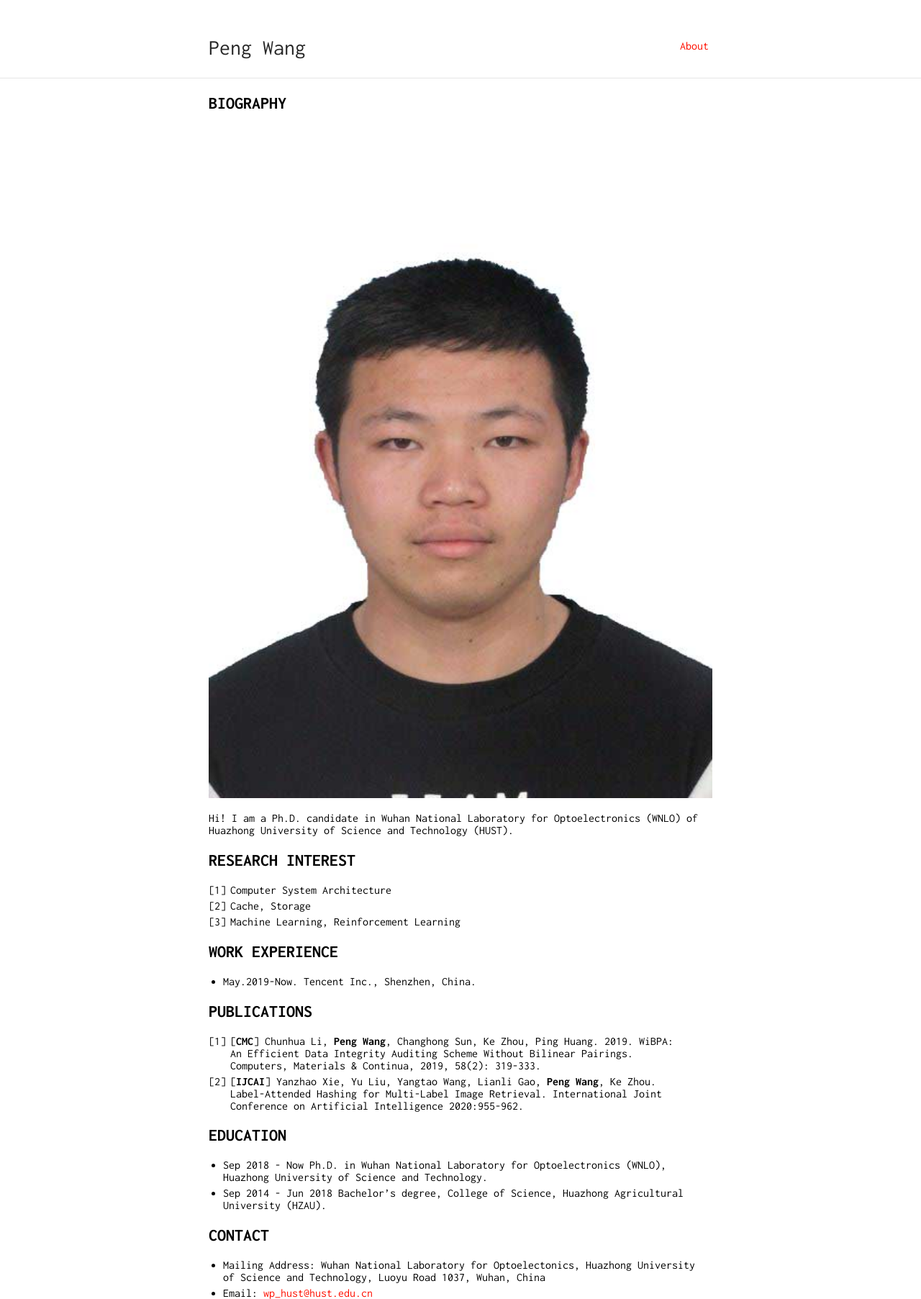
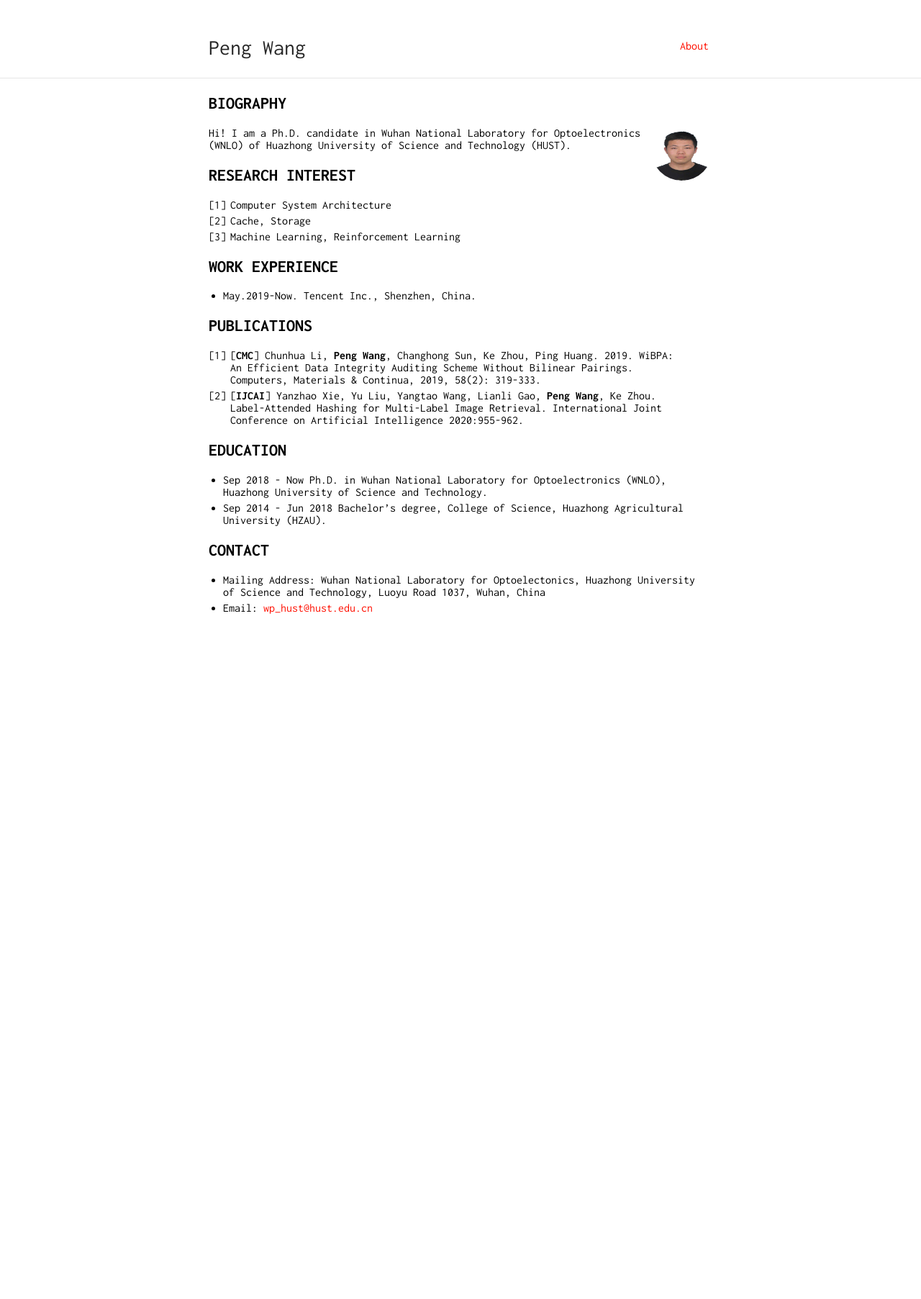
Before and after one commit to oswald-hust/oswald-hust.github.io, a Jekyll site: the page built from index.md, in a window 1280 px wide. Shown: the whole page at 72% size. Built offline with Jekyll 4.4.1, drawn with Linux system fonts in a browser that asks for light colours; our own code applies the rules of GitHub Pages for plain Markdown files; after the commit the page ends 900 px from its top, so only the background shows below that.

Commit message:
修改图片大小

```diff
--- a/_sass/_style.scss
+++ b/_sass/_style.scss
@@ -77,7 +77,7 @@ hr {
 #ins-logo {
 	margin: auto;
 	display: block;
-	max-height: 100px;
+	max-height: 500px;
 	text-align: center;
 }
 
--- a/index.md
+++ b/index.md
@@ -4,7 +4,7 @@ layout: default
 
 ## BIOGRAPHY
 
-<img class="fit-picture" src="sherlock.jpg">
+<img class="profile-picture" src="sherlock.jpg">
 
 Hi! I am a Ph.D. candidate in Wuhan National Laboratory for Optoelectronics (WNLO) of Huazhong University of Science and Technology (HUST).
 
```
Also changed, not shown: 1 other file.
